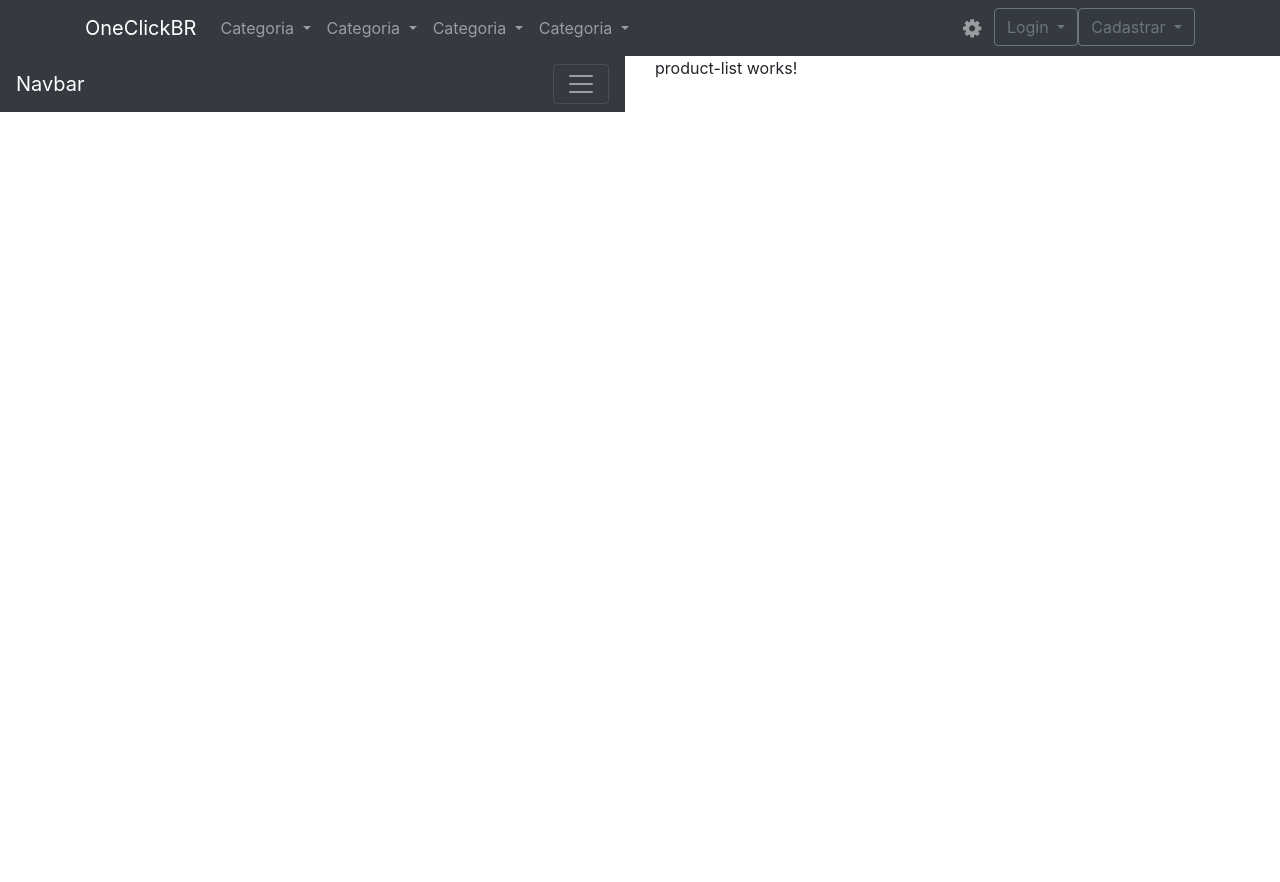
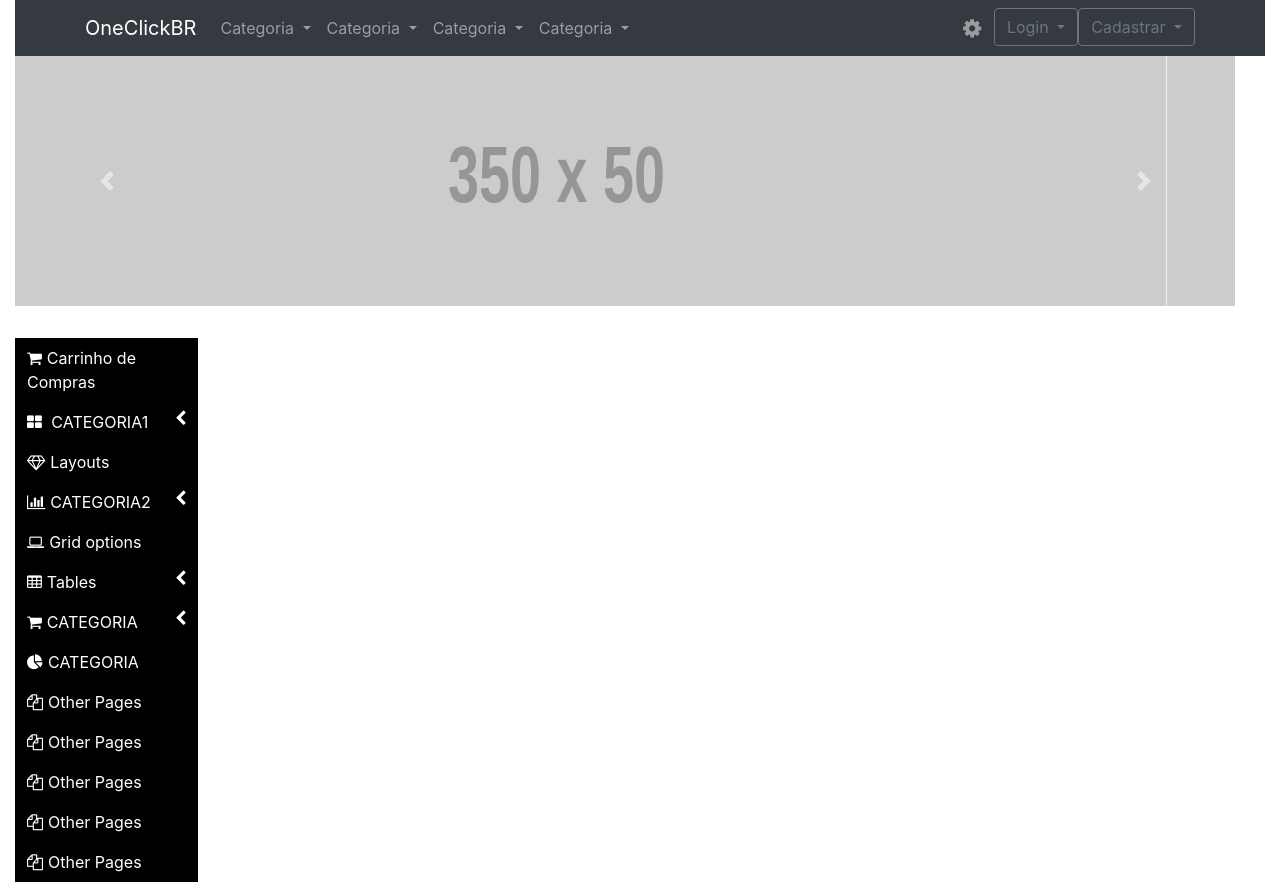
Before and after one commit to netojf/OneClickBr-front, an Angular app: page / in a window 1280 px wide. Before the commit the page ends 800 px from the top, so only its background shows below. Built offline with nearby package versions, Linux system fonts and the light colour scheme.

Commit message:
Sidebar_Carousel

```diff
--- a/src/app/app.component.html
+++ b/src/app/app.component.html
@@ -1,13 +1,23 @@
 
-<app-navbar></app-navbar>
+<div class="container-fluid">
+  <app-navbar></app-navbar>
+
+<div class="row" style="width: 100%">
+  <div class="col-12">
+    <app-carousel></app-carousel>
+  </div>
+</div>
+
 <div class="row">
 
-  <div class="col">
+  <div class="col-md-4 col-lg-2 col-sm-12">
     <app-sidebar></app-sidebar>
   </div>
-  <div class="col-sm">
+  <div class="col-auto">
     <app-product-list></app-product-list>
   </div>
+</div>
+
 </div>
 
 <!--
--- a/src/app/app.module.ts
+++ b/src/app/app.module.ts
@@ -6,13 +6,15 @@ import {NgbModule} from '@ng-bootstrap/ng-bootstrap';
 import { NavbarComponent } from './navbar/navbar.component';
 import { SidebarComponent } from './sidebar/sidebar.component';
 import { ProductListComponent } from './product-list/product-list.component';
+import { CarouselComponent } from './carousel/carousel.component';
 
 @NgModule({
   declarations: [
     AppComponent,
     NavbarComponent,
     SidebarComponent,
-    ProductListComponent
+    ProductListComponent,
+    CarouselComponent
   ],
   imports: [
     NgbModule,
--- /dev/null
+++ b/src/app/carousel/carousel.component.html
@@ -0,0 +1,25 @@
+<!--Produtos em DESTAQUE-->
+<div id="carouselExampleControls" class="carousel slide" data-ride="carousel" style=" margin-bottom: 2em; width: 100%">
+  <div class="carousel-inner">
+      <div class="carousel-item active">
+          <!--LOCAL DA IMAGEM-->
+      <img class="d-block w-100" src="https://via.placeholder.com/350x50" alt="First slide" style="width:350px; height: 250px;">
+      </div>
+      <div class="carousel-item">
+          <!--LOCAL DA IMAGEM-->
+      <img class="d-block w-100" src="https://via.placeholder.com/350x50" alt="Second slide" style="width:350px; height: 250px;">
+      </div>
+      <div class="carousel-item">
+          <!--LOCAL DA IMAGEM-->
+      <img class="d-block w-100" src="https://via.placeholder.com/350x50" alt="Third slide" style="width:350px; height: 250px;">
+      </div>
+  </div>
+  <a class="carousel-control-prev" href="#carouselExampleControls" role="button" data-slide="prev">
+      <span class="carousel-control-prev-icon" aria-hidden="true"></span>
+      <span class="sr-only">Previous</span>
+  </a>
+  <a class="carousel-control-next" href="#carouselExampleControls" role="button" data-slide="next">
+      <span class="carousel-control-next-icon" aria-hidden="true"></span>
+      <span class="sr-only">Next</span>
+  </a>
+</div>
--- /dev/null
+++ b/src/app/carousel/carousel.component.ts
@@ -0,0 +1,15 @@
+import { Component, OnInit } from '@angular/core';
+
+@Component({
+  selector: 'app-carousel',
+  templateUrl: './carousel.component.html',
+  styleUrls: ['./carousel.component.css']
+})
+export class CarouselComponent implements OnInit {
+
+  constructor() { }
+
+  ngOnInit() {
+  }
+
+}
--- a/src/app/navbar/navbar.component.html
+++ b/src/app/navbar/navbar.component.html
@@ -2,7 +2,7 @@
   <div class="container">
 
     <a class="navbar-brand" href="#">OneClickBR</a>
-    <button class="navbar-toggler border-0" type="button" data-toggle="collapse" data-target="#exCollapsingNavbar">
+    <button class="navbar-toggler " type="button" data-toggle="collapse" data-target="#exCollapsingNavbar">
         &#9776;
     </button>
     <div class="collapse navbar-collapse" id="exCollapsingNavbar">
--- a/src/app/product-list/product-list.component.html
+++ b/src/app/product-list/product-list.component.html
@@ -1,3 +1,5 @@
-<p>
-  product-list works!
-</p>
+<div class="d-md-none">
+  <button class="btn btn-primary " type="button" data-toggle="collapse" data-target="#Sidebar" aria-expanded="true" aria-controls="Sidebar">
+    Button with data-target
+  </button>
+</div>
--- a/src/app/sidebar/sidebar.component.css
+++ b/src/app/sidebar/sidebar.component.css
@@ -0,0 +1,111 @@
+/*!
+ * Start Bootstrap - Simple Sidebar (https://startbootstrap.com/template-overviews/simple-sidebar)
+ * Copyright 2013-2017 Start Bootstrap
+ * Licensed under MIT (https://github.com/BlackrockDigital/startbootstrap-simple-sidebar/blob/master/LICENSE)
+ */
+
+ .sidebar{ width:100%;  background-color:#000;transition: all 0.5s  ease-in-out; }
+.bg-defoult{background-color:#222;}
+.sidebar ul{ list-style:none; margin:0px; padding:0px; }
+.sidebar li a,.sidebar li a.collapsed.active{ display:block; padding:8px 12px; color:#fff;border-left:0px solid #dedede;  text-decoration:none}
+.sidebar li a.active{background-color:#000;border-left:5px solid #dedede; transition: all 0.5s  ease-in-out}
+.sidebar li a:hover{background-color:#000 !important;}
+.sidebar li a i{ padding-right:5px;}
+.sidebar ul li .sub-menu li a{ position:relative}
+.sidebar ul li .sub-menu li a:before{
+    font-family: FontAwesome;
+    content: "\f105";
+    display: inline-block;
+    padding-left: 0px;
+    padding-right: 10px;
+    vertical-align: middle;
+}
+.sidebar ul li .sub-menu li a:hover:after {
+    content: "";
+    position: absolute;
+    left: -5px;
+    top: 0;
+    width: 5px;
+    background-color: #111;
+    height: 100%;
+}
+.sidebar ul li .sub-menu li a:hover{ background-color:#222; padding-left:20px; transition: all 0.5s  ease-in-out}
+.sub-menu{ border-left:5px solid #dedede;}
+	.sidebar li a .nav-label,.sidebar li a .nav-label+span{ transition: all 0.5s  ease-in-out}
+
+
+	.sidebar.fliph li a .nav-label,.sidebar.fliph li a .nav-label+span{ display:none;transition: all 0.5s  ease-in-out}
+	.sidebar.fliph {
+    width: 42px;transition: all 0.5s  ease-in-out;
+
+}
+
+.sidebar.fliph li{ position:relative}
+.sidebar.fliph .sub-menu {
+    position: absolute;
+    left: 39px;
+    top: 0;
+    background-color: #222;
+    width: 150px;
+    z-index: 100;
+}
+
+
+.glyphicon { margin-right:5px; }
+
+.thumbnail
+{
+    margin-bottom: 20px;
+    padding: 0px;
+    -webkit-border-radius: 0px;
+    -moz-border-radius: 0px;
+    border-radius: 0px;
+}
+
+.item.list-group-item
+{
+    float: none;
+    width: 100%;
+    background-color: #fff;
+    margin-bottom: 10px;
+}
+.item.list-group-item:nth-of-type(odd):hover,.item.list-group-item:hover
+{
+    background: #428bca;
+}
+
+.item.list-group-item .list-group-image
+{
+    margin-right: 10px;
+}
+.item.list-group-item .thumbnail
+{
+    margin-bottom: 0px;
+}
+.item.list-group-item .caption
+{
+    padding: 9px 9px 0px 9px;
+}
+.item.list-group-item:nth-of-type(odd)
+{
+    background: #eeeeee;
+}
+
+.item.list-group-item:before, .item.list-group-item:after
+{
+    display: table;
+    content: " ";
+}
+
+.item.list-group-item img
+{
+    float: left;
+}
+.item.list-group-item:after
+{
+    clear: both;
+}
+.list-group-item-text
+{
+    margin: 0 0 11px;
+}
--- a/src/app/sidebar/sidebar.component.html
+++ b/src/app/sidebar/sidebar.component.html
@@ -1,22 +1,109 @@
-<nav class="navbar navbar-collapse-  navbar-dark bg-dark">
-  <a class="navbar-brand" href="#">Navbar</a>
-  <button class="navbar-toggler" type="button" data-toggle="collapse" data-target="#navbarNav" aria-controls="navbarNav" aria-expanded="false" aria-label="Toggle navigation">
-    <span class="navbar-toggler-icon"></span>
-  </button>
-  <div class="collapse navbar-collapse" id="navbarNav">
-    <ul class="navbar-nav">
-      <li class="nav-item active">
-        <a class="nav-link" href="#">Home <span class="sr-only">(current)</span></a>
+        <!--BARRA LATERAL-->
+
+<div class="sidebar left ">
+    <ul>
+        <li>
+            <a href="src/shoppingcart.html"><i class="fa fa-shopping-cart"></i>
+                <span class="nav-label">Carrinho de Compras</span>
+            </a>
         </li>
-      <li class="nav-item">
-        <a class="nav-link" href="#">Features</a>
+
+        <!--Drowpdown Button-->
+        <li> <a href="#" data-toggle="collapse" data-target="#dashboard" class="collapsed active" >
+            <!--SE NÃO QUISER UM MENU ESPANDÍVEL É SÓ COPIAR A LINHA ABAIXO E APAGAR A UL-->
+            <i class="fa fa-th-large"></i> <span class="nav-label"> CATEGORIA1 </span> <span class="fa fa-chevron-left pull-right"></span> </a>
+            <ul class="sub-menu collapse" id="dashboard">
+                <li class="active"><a href="#">CATEGORIA</a></li>
+                <!--SUBITENS DO PRIMEIRO BOTÃO-->
+                <li><a href="#">CATEGORIA</a></li>
+                <li><a href="#">CATEGORIA</a></li>
+                <li><a href="#">CATEGORIA</a></li>
+                <li><a href="#">CATEGORIA</a></li>
+                <li><a href="#">CATEGORIA</a></li>
+                <li><a href="#">CATEGORIA</a></li>
+                <li><a href="#">CATEGORIA</a></li>
+                <li><a href="#">CATEGORIA</a></li>
+                <li><a href="#">CATEGORIA</a></li>
+            </ul>
         </li>
-      <li class="nav-item">
-        <a class="nav-link" href="#">Pricing</a>
+
+
+    <!--SEGUNDO BOTÃO-->
+    <!--BOTÃO SIMPLES-->
+    <li>
+        <a href="#"><i class="fa fa-diamond"></i>
+            <span class="nav-label">Layouts</span>
+        </a>
     </li>
-      <li class="nav-item">
-        <a class="nav-link disabled" href="#">Disabled</a>
+
+    <li> <a href="#" data-toggle="collapse" data-target="#products" class="collapsed active" >
+            <!--TERCEIRO BOTÃO-->
+        <i class="fa fa-bar-chart-o"></i> <span class="nav-label">CATEGORIA2</span> <span class="fa fa-chevron-left pull-right"></span> </a>
+        <ul class="sub-menu collapse" id="products">
+            <!--SUBITENS DO TERCEIRO BOTÃO-->
+            <li class="active"><a href="#">CATEGORIA</a></li>
+            <li><a href="#">CATEGORIA</a></li>
+            <li><a href="#">CATEGORIA</a></li>
+            <li><a href="#">CATEGORIA</a></li>
+            <li><a href="#">CATEGORIA</a></li>
+            <li><a href="#">CATEGORIA</a></li>
+            <li><a href="#">CATEGORIA</a></li>
+            <li><a href="#">CATEGORIA</a></li>
+            <li><a href="#">CATEGORIA</a></li>
+            <li><a href="#">CATEGORIA</a></li>
+        </ul>
+    </li>
+
+    <li>
+        <a href="#">
+            <i class="fa fa-laptop"></i>
+            <span class="nav-label">Grid options</span>
+        </a>
+    </li>
+
+    <li>
+            <a href="#" data-toggle="collapse" data-target="#tables" class="collapsed active" >
+            <i class="fa fa-table"></i>
+            <span class="nav-label">Tables</span>
+            <span class="fa fa-chevron-left pull-right"></span>
+            </a>
+      <ul  class="sub-menu collapse" id="tables" >
+          <!--SUBMENU-->
+          <li>
+              <a href=""> CATEGORIA</a>
+          </li>
+          <li>
+              <a href=""> CATEGORIA</a>
+          </li>
+          <li>
+              <a href=""> CATEGORIA</a>
+          </li>
+          <li>
+              <a href=""> CATEGORIA</a>
           </li>
       </ul>
+        </li>
+        <li>
+            <a href="#" data-toggle="collapse" data-target="#e-commerce" class="collapsed active" >
+                <i class="fa fa-shopping-cart"></i>
+                <span class="nav-label">CATEGORIA</span>
+                <span class="fa fa-chevron-left pull-right"></span>
+            </a>
+        <ul  class="sub-menu collapse" id="e-commerce" >
+            <li><a href=""> CATEGORIA</a></li>
+            <li><a href=""> CATEGORIA</a></li>
+            <li><a href="">CATEGORIA</a></li>
+            <li><a href=""> CATEGORIA</a></li>
+            <li><a href="">CATEGORIA</a></li>
+            <li><a href=""> CATEGORIA</a></li>
+            <li><a href=""> CATEGORIA</a> </li>
+      </ul>
+    </li>
+    <li> <a href=""><i class="fa fa-pie-chart"></i> <span class="nav-label">CATEGORIA</span> </a></li>
+    <li> <a href="#"><i class="fa fa-files-o"></i> <span class="nav-label">Other Pages</span></a> </li>
+    <li> <a href="#"><i class="fa fa-files-o"></i> <span class="nav-label">Other Pages</span></a> </li>
+    <li> <a href="#"><i class="fa fa-files-o"></i> <span class="nav-label">Other Pages</span></a> </li>
+    <li> <a href="#"><i class="fa fa-files-o"></i> <span class="nav-label">Other Pages</span></a> </li>
+    <li> <a href="#"><i class="fa fa-files-o"></i> <span class="nav-label">Other Pages</span></a> </li>
+  </ul>
 </div>
-</nav>
```
Also changed, not shown: src/app/carousel/carousel.component.css (added), 1 other file (tests, documents, lock files or other folders). Lines whose indentation alone changed are shown as unchanged.
